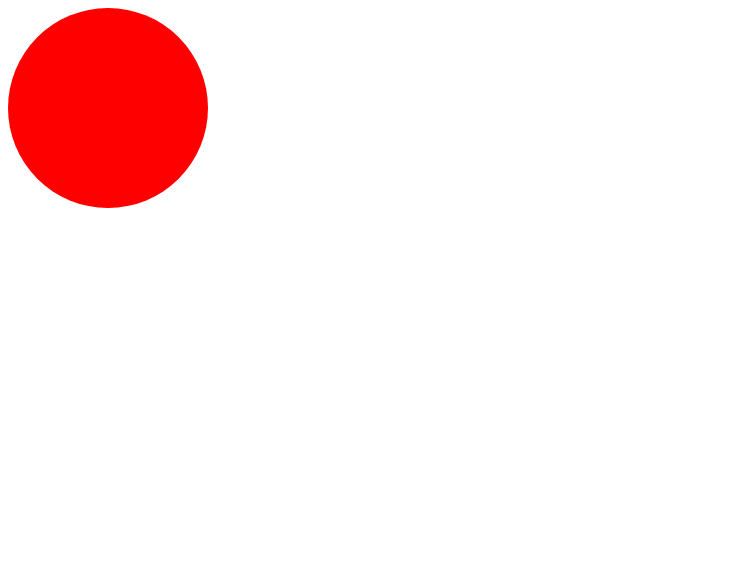
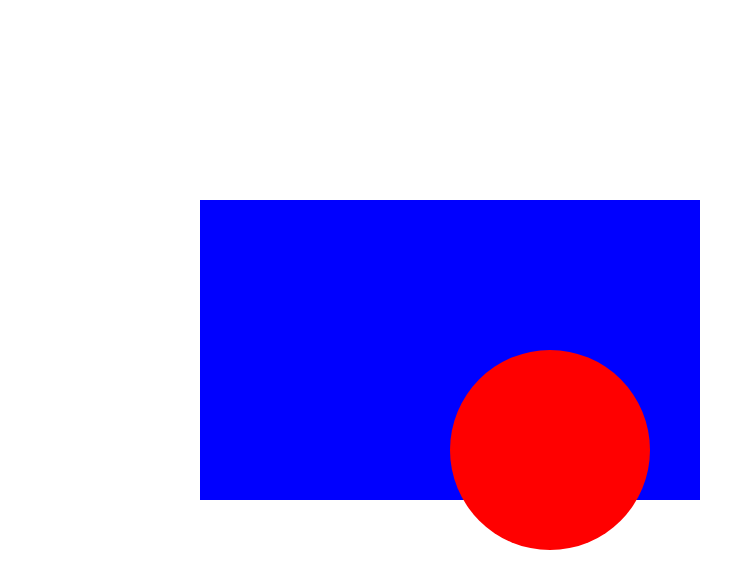
Before and after one commit to amalone5/css-positioning, a plain HTML site: page index.html in a window 1280 px wide. Shown: the whole page, without its empty margins (0-755 px from the left). Drawn offline with Linux system fonts and the light colour scheme.

Commit message:
completed challenge

```diff
--- a/index.html
+++ b/index.html
@@ -10,6 +10,18 @@
       width: 200px;
       height: 200px;
       border-radius: 50%;
+      position: relative;
+      top: 150px;
+      left: 250px;
+
+    }
+    .blue-box {
+      position: absolute;
+      top: 200px;
+      left: 200px;
+      background-color: blue;
+      width: 500px;
+      height: 300px;
     }
   </style>
 </head>
```
